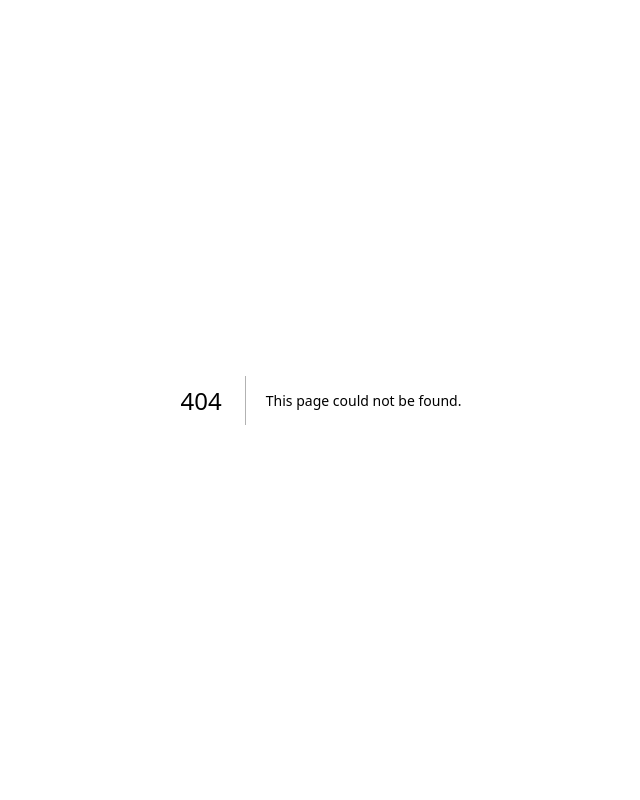
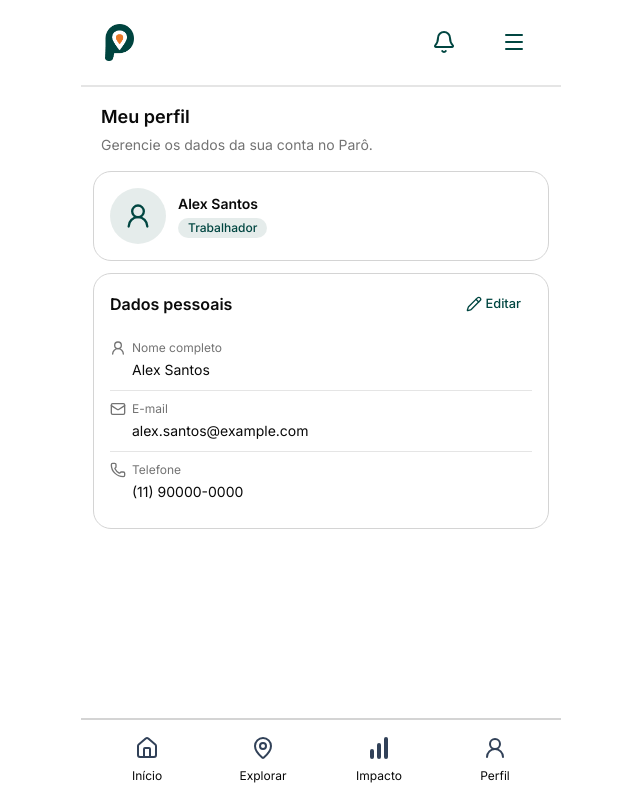
Before and after one commit to Lsko27/GS2---Paro, a Next.js app: page /profile in a window 1280 px wide. Before the commit this address had no page. Shown: the whole page, without its empty margins (319-959 px from the left). Built offline with nearby package versions, Linux system fonts and the light colour scheme.

Commit message:
feat: add ProfilePanel and ProfilePage components for user profile management

```diff
--- a/app/_components/footer.tsx
+++ b/app/_components/footer.tsx
@@ -1,6 +1,5 @@
 import {
   ChartNoAxesColumnIncreasing,
-  CirclePlus,
   House,
   MapPin,
   UserRound,
@@ -10,7 +9,6 @@ import Link from "next/link";
 const atalhos = [
   { rotulo: "Início", href: "/home", Icone: House },
   { rotulo: "Explorar", href: "/explore", Icone: MapPin },
-  { rotulo: "Cadastrar", href: "", Icone: CirclePlus },
   { rotulo: "Impacto", href: "", Icone: ChartNoAxesColumnIncreasing },
   { rotulo: "Perfil", href: "/profile", Icone: UserRound },
 ] as const;
@@ -23,7 +21,7 @@ export default function Footer() {
     <footer className="sticky bottom-0 z-20 w-full border-t border-neutral-300 bg-white">
       <nav
         aria-label="Navegação principal"
-        className="grid grid-cols-5 px-2 pt-4 pb-[calc(1rem+env(safe-area-inset-bottom,0px))]"
+        className="grid grid-cols-4 px-2 pt-4 pb-[calc(1rem+env(safe-area-inset-bottom,0px))]"
       >
         {atalhos.map(({ rotulo, href, Icone }) => {
           const conteudo = (
--- /dev/null
+++ b/app/profile/_components/profile-panel.tsx
@@ -0,0 +1,174 @@
+"use client";
+
+import { Mail, Pencil, Phone, UserRound } from "lucide-react";
+import { useState, type FormEvent } from "react";
+
+import { Button } from "@/app/_components/ui/button";
+import {
+  Card,
+  CardContent,
+  CardHeader,
+  CardTitle,
+} from "@/app/_components/ui/card";
+import { Input } from "@/app/_components/ui/input";
+
+const perfilExemplo = {
+  nome: "Alex Santos",
+  email: "alex.santos@example.com",
+  telefone: "(11) 90000-0000",
+};
+
+const camposPerfil = [
+  {
+    nome: "nome",
+    rotulo: "Nome completo",
+    tipo: "text",
+    autoComplete: "name",
+    Icone: UserRound,
+  },
+  {
+    nome: "email",
+    rotulo: "E-mail",
+    tipo: "email",
+    autoComplete: "email",
+    Icone: Mail,
+  },
+  {
+    nome: "telefone",
+    rotulo: "Telefone",
+    tipo: "tel",
+    autoComplete: "tel",
+    Icone: Phone,
+  },
+] as const;
+
+const ProfilePanel = () => {
+  const [perfil, setPerfil] = useState(perfilExemplo);
+  const [editando, setEditando] = useState(false);
+  const [mensagem, setMensagem] = useState("");
+
+  function salvarPerfil(evento: FormEvent<HTMLFormElement>) {
+    evento.preventDefault();
+
+    const dados = new FormData(evento.currentTarget);
+    const novoPerfil = {
+      nome: String(dados.get("nome") ?? "").trim(),
+      email: String(dados.get("email") ?? "").trim(),
+      telefone: String(dados.get("telefone") ?? "").trim(),
+    };
+
+    if (!novoPerfil.nome || !novoPerfil.email || !novoPerfil.telefone) {
+      setMensagem("Preencha o nome, o e-mail e o telefone.");
+      return;
+    }
+
+    setPerfil(novoPerfil);
+    setEditando(false);
+    setMensagem("Dados atualizados nesta tela.");
+  }
+
+  return (
+    <div className="mt-4 grid gap-3">
+      <Card className="rounded-[18px] border border-neutral-300 bg-white p-4 shadow-none ring-0">
+        <CardContent className="flex items-center gap-3 p-0">
+          <div className="grid size-14 shrink-0 place-items-center rounded-full bg-primary/10 text-primary">
+            <UserRound className="size-7" aria-hidden="true" />
+          </div>
+
+          <div className="min-w-0">
+            <p className="truncate font-semibold text-neutral-950">
+              {perfil.nome}
+            </p>
+            <span className="mt-1 inline-flex rounded-full bg-primary/10 px-2.5 py-0.5 text-xs font-medium text-primary">
+              Trabalhador
+            </span>
+          </div>
+        </CardContent>
+      </Card>
+
+      <Card className="gap-3 rounded-[18px] border border-neutral-300 bg-white p-4 shadow-none ring-0">
+        <CardHeader className="flex items-center justify-between gap-2 p-0">
+          <CardTitle className="text-base font-semibold text-neutral-950">
+            Dados pessoais
+          </CardTitle>
+
+          {!editando && (
+            <Button
+              type="button"
+              variant="ghost"
+              size="sm"
+              onClick={() => {
+                setMensagem("");
+                setEditando(true);
+              }}
+              className="rounded-full text-primary"
+            >
+              <Pencil className="size-4" aria-hidden="true" />
+              Editar
+            </Button>
+          )}
+        </CardHeader>
+
+        <CardContent className="p-0">
+          {editando ? (
+            <form onSubmit={salvarPerfil} className="grid gap-3">
+              {camposPerfil.map(({ nome, rotulo, tipo, autoComplete }) => (
+                <label key={nome} className="grid gap-1.5">
+                  <span className="text-xs font-medium">{rotulo}</span>
+                  <Input
+                    name={nome}
+                    type={tipo}
+                    autoComplete={autoComplete}
+                    defaultValue={perfil[nome]}
+                    required
+                    className="h-11 rounded-xl"
+                  />
+                </label>
+              ))}
+
+              <div className="mt-1 grid grid-cols-2 gap-2">
+                <Button
+                  type="button"
+                  variant="outline"
+                  className="h-10 rounded-full"
+                  onClick={() => {
+                    setEditando(false);
+                    setMensagem("");
+                  }}
+                >
+                  Cancelar
+                </Button>
+
+                <Button type="submit" className="h-10 rounded-full">
+                  Salvar
+                </Button>
+              </div>
+            </form>
+          ) : (
+            <dl className="divide-y divide-neutral-200">
+              {camposPerfil.map(({ nome, rotulo, Icone }) => (
+                <div key={nome} className="py-2.5">
+                  <dt className="flex items-center gap-1.5 text-xs text-muted-foreground">
+                    <Icone className="size-4" aria-hidden="true" />
+                    {rotulo}
+                  </dt>
+                  <dd className="mt-1 wrap-break-words pl-5.5 text-sm text-neutral-950">
+                    {perfil[nome]}
+                  </dd>
+                </div>
+              ))}
+            </dl>
+          )}
+
+          {mensagem && (
+            <p role="status" className="mt-3 text-xs text-muted-foreground">
+              {mensagem}
+            </p>
+          )}
+        </CardContent>
+      </Card>
+    </div>
+  );
+};
+
+export default ProfilePanel;
--- /dev/null
+++ b/app/profile/page.tsx
@@ -0,0 +1,26 @@
+import Footer from "../_components/footer";
+import Navbar from "../_components/navbar";
+import ProfilePanel from "./_components/profile-panel";
+
+export default function ProfilePage() {
+  return (
+    <div className="mx-auto flex min-h-dvh w-full max-w-120 flex-col bg-white">
+      <Navbar />
+
+      <main className="flex-1 px-3 pt-4 ">
+        <div className="px-2">
+          <h1 className="text-lg font-semibold text-neutral-950">Meu perfil</h1>
+          <p className="mt-1 text-sm text-muted-foreground">
+            Gerencie os dados da sua conta no Parô.
+          </p>
+        </div>
+
+        <ProfilePanel />
+      </main>
+
+      <div className="fixed inset-x-0 bottom-0 z-20 mx-auto w-full max-w-120 border-t border-neutral-300 bg-white">
+        <Footer />
+      </div>
+    </div>
+  );
+}
```
